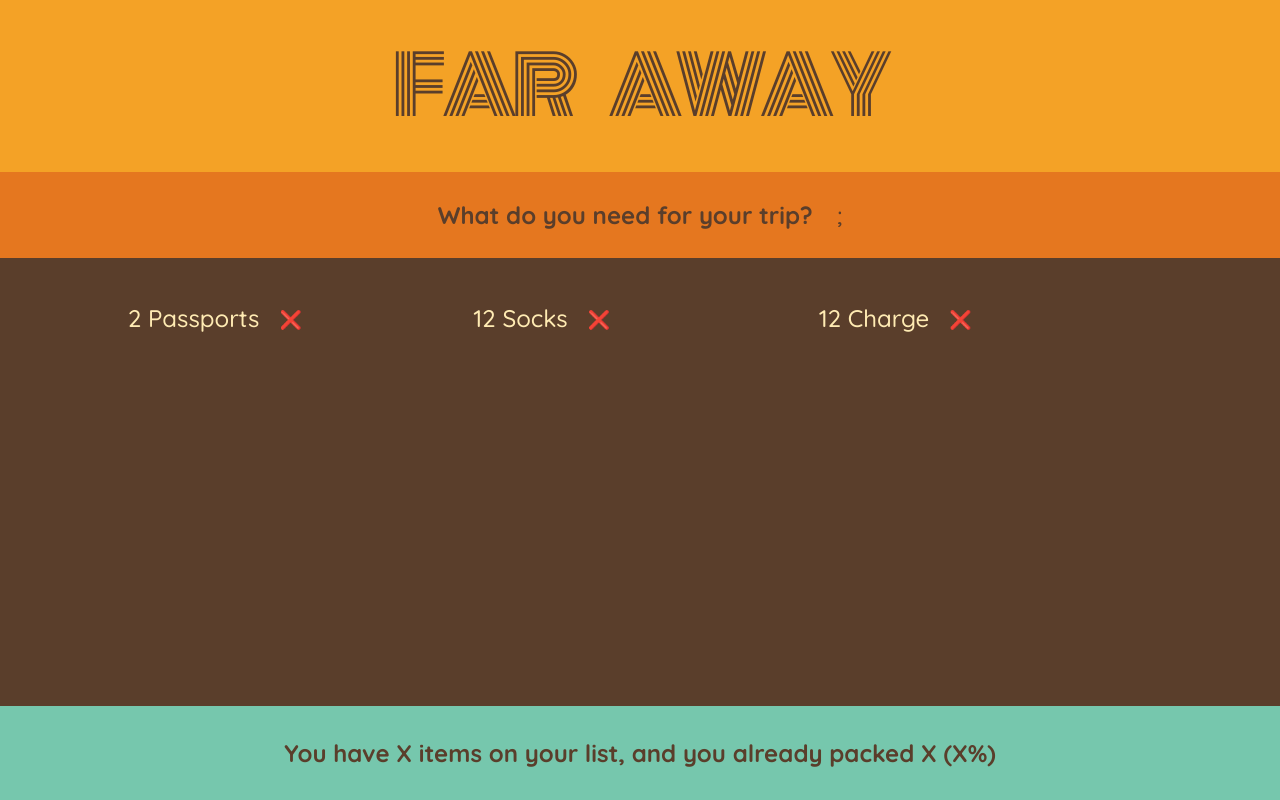
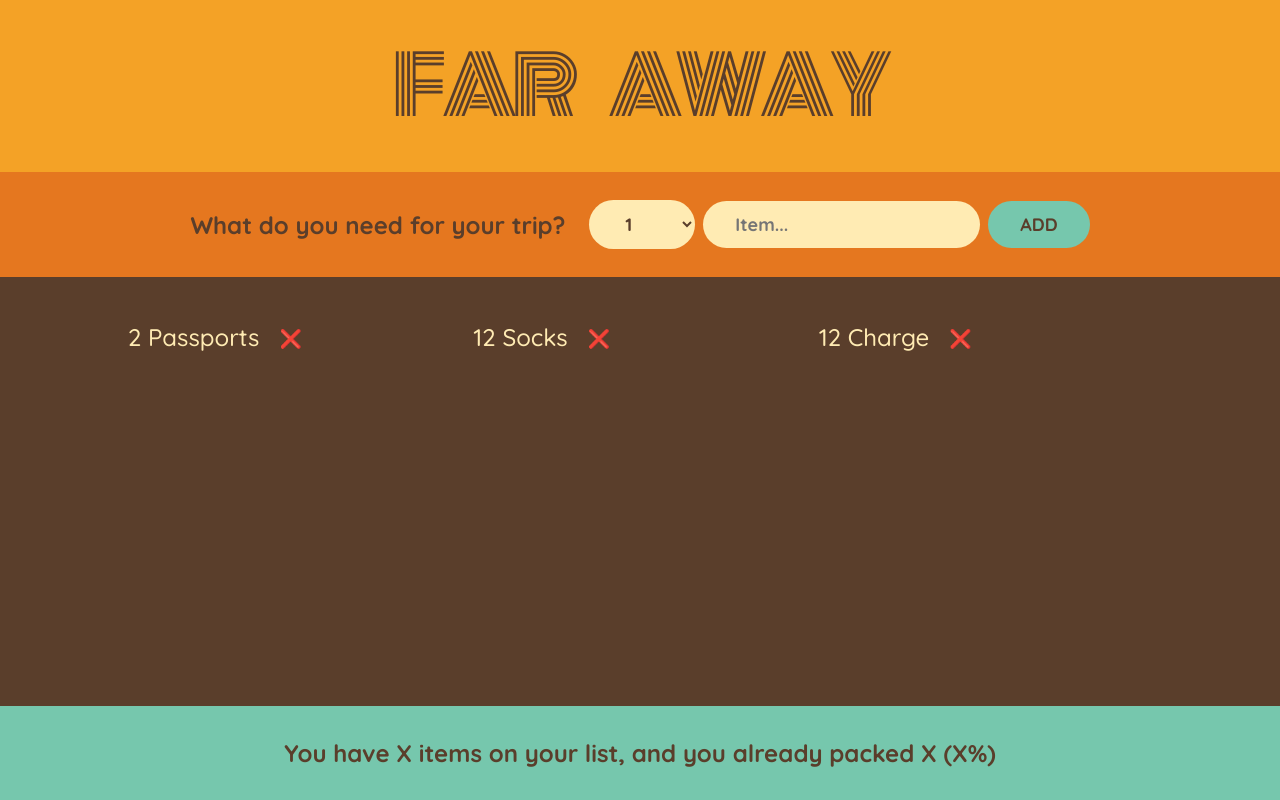
Before and after one commit to OkMoroz/React-course, a React (Create React App) app in the folder 05-travel-list/: page / in a window 1280 px wide. Built offline with nearby package versions, Linux system fonts and the light colour scheme.

Commit message:
added key

```diff
--- a/05-travel-list/src/App.js
+++ b/05-travel-list/src/App.js
@@ -19,9 +19,22 @@ function Logo() {
   return <h1>Far Away </h1>;
 }
 function Form() {
+  function handleSubmit(e) {
+    e.preventDefault();
+    console.log(e);
+  }
   return (
-    <div className="add-form">
-      <h3>What do you need for your trip?</h3>;
+    <div className="add-form" onSubmit={handleSubmit}>
+      <h3>What do you need for your trip?</h3>
+      <select>
+        {Array.from({ length: 20 }, (_, i) => i + 1).map((num) => (
+          <option value={num} key={num}>
+            {num}
+          </option>
+        ))}
+      </select>
+      <input type="text" placeholder="Item..."></input>
+      <button>Add</button>
     </div>
   );
 }
@@ -31,7 +44,7 @@ function PackingList() {
     <div className="list">
       <ul>
         {initialItems.map((item) => (
-          <Item item={item} />
+          <Item item={item} key={item.id} />
         ))}
       </ul>
     </div>
```
